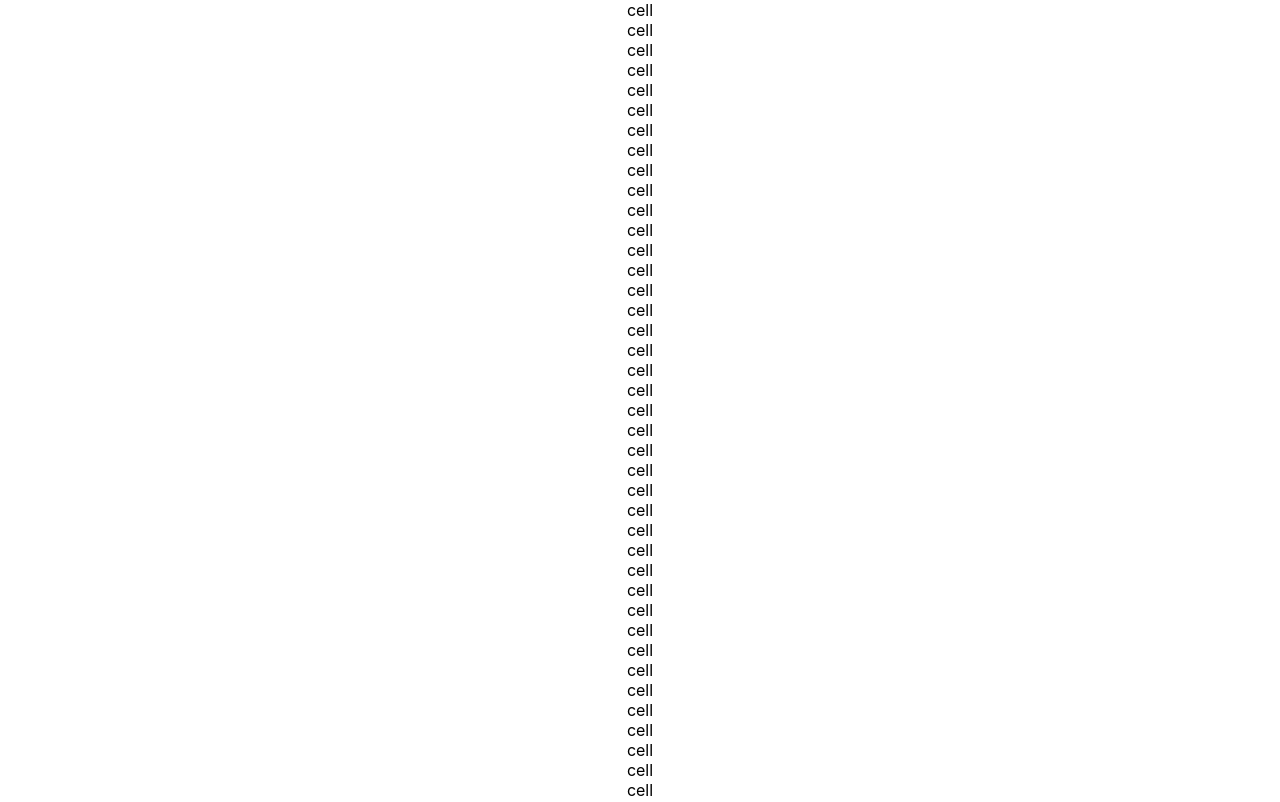
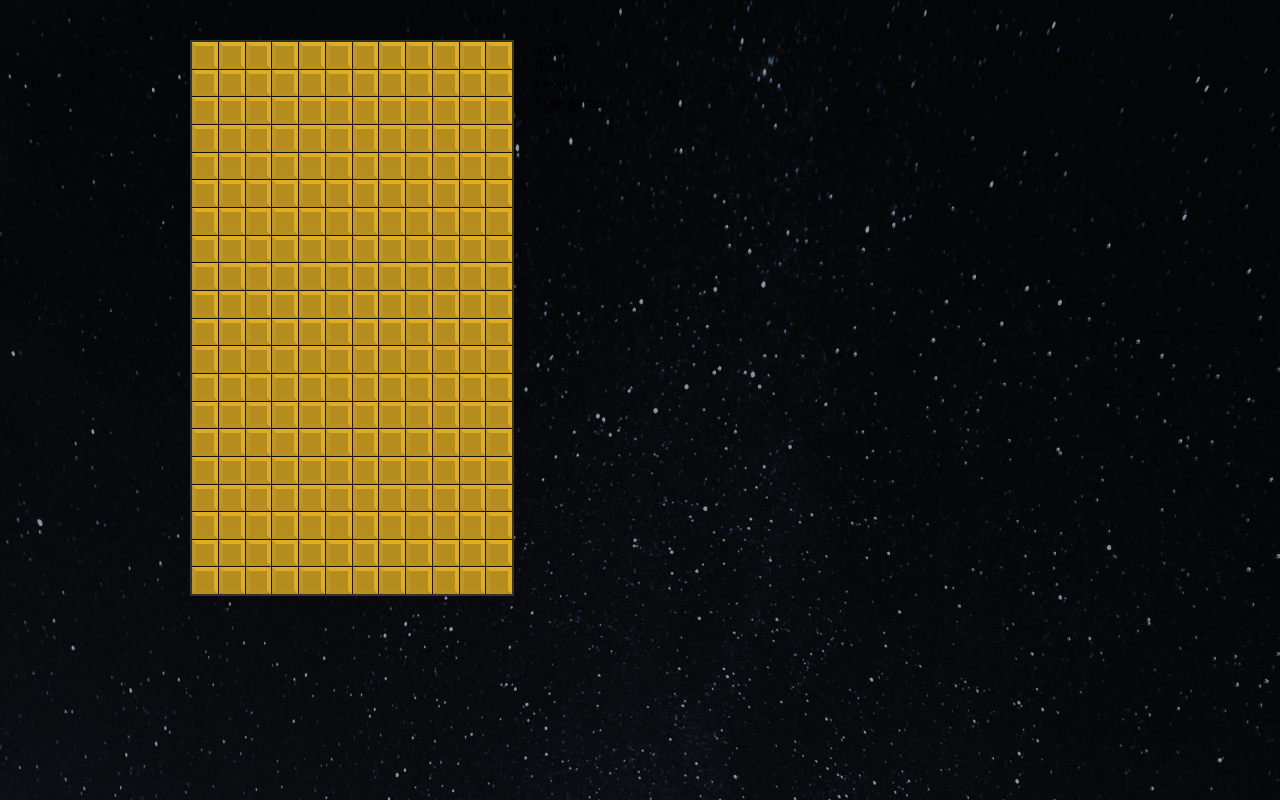
Before and after one commit to mlaufersweiler/tetris, a React (Create React App) app: page / in a window 1280 px wide. Shown: the top 802 px of the page. Built offline with nearby package versions, Linux system fonts and the light colour scheme.

Commit message:
add grid layout with cell styles

```diff
--- a/src/App.js
+++ b/src/App.js
@@ -1,5 +1,5 @@
 import React from "react";
-import "./App.css";
+// import "./App.css";
 import Tetris from "./components/Tetris";
 
 const App = () => (
--- a/src/components/Stage.js
+++ b/src/components/Stage.js
@@ -1,11 +1,11 @@
 import React from "react";
-
+import {StyledStage} from "./styles/StyledStage"
 import Cell from "./Cell";
 
 const Stage = ({ stage }) => (
-  <div>
+  <StyledStage width={stage[0].length} height={stage.length}>
     {stage.map(row => row.map((cell, x) => <Cell ley={x} type={cell[0]} />))}
-  </div>
+  </StyledStage>
 );
 
 export default Stage;
--- a/src/components/Tetris.js
+++ b/src/components/Tetris.js
@@ -1,7 +1,7 @@
 import React from "react";
 
 import { createStage } from "../gameHelpers";
-
+import {StyledTetrisWrapper, StyledTetris} from "./styles/StyledTetris"
 //components
 import Stage from "./Stage";
 import Display from "./Display";
@@ -9,7 +9,8 @@ import StartButton from "./StartButton";
 
 const Tetris = () => {
   return (
-    <div>
+    <StyledTetrisWrapper>
+        <StyledTetris>
          <Stage stage={createStage()} />
          <aside>
          <div>
@@ -19,7 +20,8 @@ const Tetris = () => {
         </div>
         <StartButton />
         </aside>
-    </div>
+        </StyledTetris>
+    </StyledTetrisWrapper>
   );
 };
 
--- /dev/null
+++ b/src/components/styles/StyledCell.js
@@ -0,0 +1,11 @@
+import styled from 'styled-components';
+
+export const StyledCell = styled.div`
+  width: auto;
+  background: rgba(${props => props.color}, 0.8);
+  border: ${props => (props.type === 0 ? '0px solid' : '4px solid')};
+  border-bottom-color: rgba(${props => props.color}, 0.1);
+  border-right-color: rgba(${props => props.color}, 1);
+  border-top-color: rgba(${props => props.color}, 1);
+  border-left-color: rgba(${props => props.color}, 0.3);
+`
--- /dev/null
+++ b/src/components/styles/StyledStage.js
@@ -0,0 +1,15 @@
+import styled from 'styled-components';
+
+export const StyledStage = styled.div`
+  display: grid;
+  grid-template-rows: repeat(
+    ${props => props.height},
+    calc(25vw / ${props => props.width})
+  );
+  grid-template-columns: repeat(${props => props.width}, 1fr);
+  grid-gap: 1px;
+  border: 2px solid #333;
+  width: 100%;
+  max-width: 25vw;
+  background: #111;
+`;
--- /dev/null
+++ b/src/components/styles/StyledTetris.js
@@ -0,0 +1,25 @@
+import styled from 'styled-components';
+
+import bgImage from '../../img/bg.png';
+
+export const StyledTetrisWrapper = styled.div`
+  width: 100vw;
+  height: 100vh;
+  background: url(${bgImage}) #000;
+  background-size: cover;
+  overflow: hidden;
+`;
+
+export const StyledTetris = styled.div`
+  display: flex;
+  align-items: flex-start;
+  padding: 40px;
+  margin: 0 auto;
+  max-width: 900px;
+  aside {
+    width: 100%;
+    max-width: 200px;
+    display: block;
+    padding: 0 20px;
+  }
+`;
--- a/src/index.css
+++ b/src/index.css
@@ -1,13 +1,8 @@
 body {
   margin: 0;
-  font-family: -apple-system, BlinkMacSystemFont, "Segoe UI", "Roboto", "Oxygen",
-    "Ubuntu", "Cantarell", "Fira Sans", "Droid Sans", "Helvetica Neue",
-    sans-serif;
-  -webkit-font-smoothing: antialiased;
-  -moz-osx-font-smoothing: grayscale;
 }
 
-code {
-  font-family: source-code-pro, Menlo, Monaco, Consolas, "Courier New",
-    monospace;
+@font-face {
+  font-family: 'Pixel';
+  src: url('font/Pixel-LCD-7.woff') format('woff');
 }
--- a/src/tetrominos.js
+++ b/src/tetrominos.js
@@ -1,65 +1,66 @@
 export const TETROMINOS = {
-  0: { shape: [[0]], color: "0, 0, 0" },
+    0: { shape: [[0]], color: '0, 0, 0' },
     I: {
         shape: [
-        [0, "I", 0, 0],
-        [0, "I", 0, 0],
-        [0, "I", 0, 0],
-        [0, "I", 0, 0]],
-    color: "80, 227, 230"
+            [0, 'I', 0, 0],
+            [0, 'I', 0, 0],
+            [0, 'I', 0, 0],
+            [0, 'I', 0, 0]
+        ],
+        color: '80, 227, 230',
     },
     J: {
         shape: [
-        [0, "J", 0],
-        [0, "J", 0],
-        ["J", "J", 0],
+            [0, 'J', 0],
+            [0, 'J', 0],
+            ['J', 'J', 0]
         ],
-    color: "36, 95, 223"
+        color: '36, 95, 223',
     },
     L: {
         shape: [
-        [0, "L", 0],
-        [0, "L", 0],
-        [0, "L", "L"],
+            [0, 'L', 0],
+            [0, 'L', 0],
+            [0, 'L', 'L']
         ],
-    color: "223, 173, 36"
+        color: '223, 173, 36',
     },
     O: {
         shape: [
             ['O', 'O'],
             ['O', 'O'],
         ],
-        color: "223, 217, 36"
+        color: '223, 217, 36',
     },
     S: {
         shape: [
-            [0, "S", "S"],
-            ["S", "S", 0],
-            [0, 0, 0],
+            [0, 'S', 'S'],
+            ['S', 'S', 0],
+            [0, 0, 0]
         ],
-        color: "48, 211, 56"
+        color: '48, 211, 56',
     },
     T: {
         shape: [
             [0, 0, 0],
-            ["T", "T", "T"],
-            [0, "T", 0],
+            ['T', 'T', 'T'],
+            [0, 'T', 0]
         ],
-        color: "132, 61, 198"
+        color: '132, 61, 198',
     },
     Z: {
         shape: [
-            ["Z", "Z", 0],
-            [0, "Z", "Z"],
-            [0, 0, 0],
+            ['Z', 'Z', 0],
+            [0, 'Z', 'Z'],
+            [0, 0, 0]
         ],
-        color: "227, 78, 78"
+        color: '227, 78, 78',
+    },
 }
-};
 
 export const randomTetromino = () => {
     const tetrominos = 'IJLOSTZ';
-    const randTetromnio =
+    const randTetromino =
         tetrominos[Math.floor(Math.random() * tetrominos.length)];
-        return TETROMINOS[randTetromino]
+    return TETROMINOS[randTetromino];
 }
```
Also changed, not shown: src/components/Cell.js (+6 -1 lines). Lines whose indentation alone changed are shown as unchanged.
